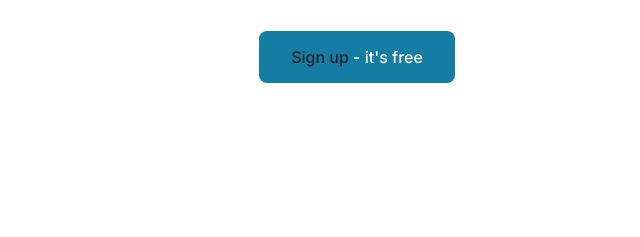
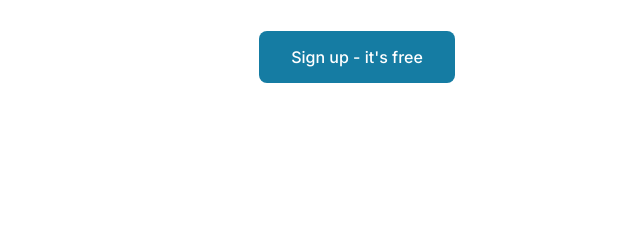
Before and after one commit to SpicoDer/PaRA, a website: page src/index.html in a window 1280 px wide. Shown: the part 2263-2500 px from the top of the page, 283-923 px from the left. Drawn offline with Linux system fonts and the light colour scheme; some packages are replaced by stand-ins of ours.

Commit message:
update index

```diff
--- a/src/index.html
+++ b/src/index.html
@@ -131,7 +131,7 @@
             <div><span class="PaRA">PaRA </span>today</div>
           </div>
           <span class="btn btn-cta"
-            ><a href="signup.html" class="signup">Sign up</a> - it's free</span
+            ><span class="signup">Sign up</span> - it's free</span
           >
         </div>
       </div>
```
